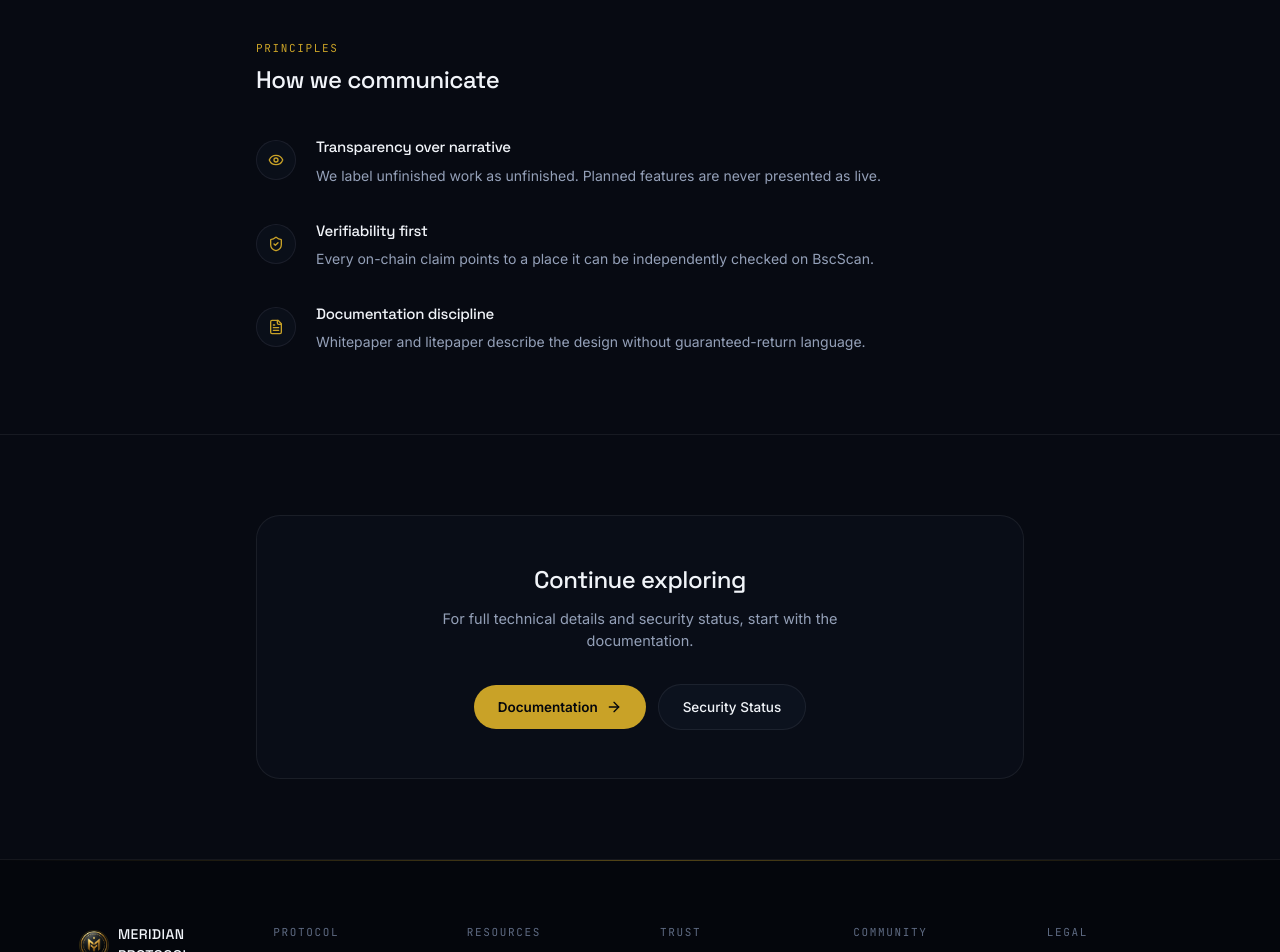
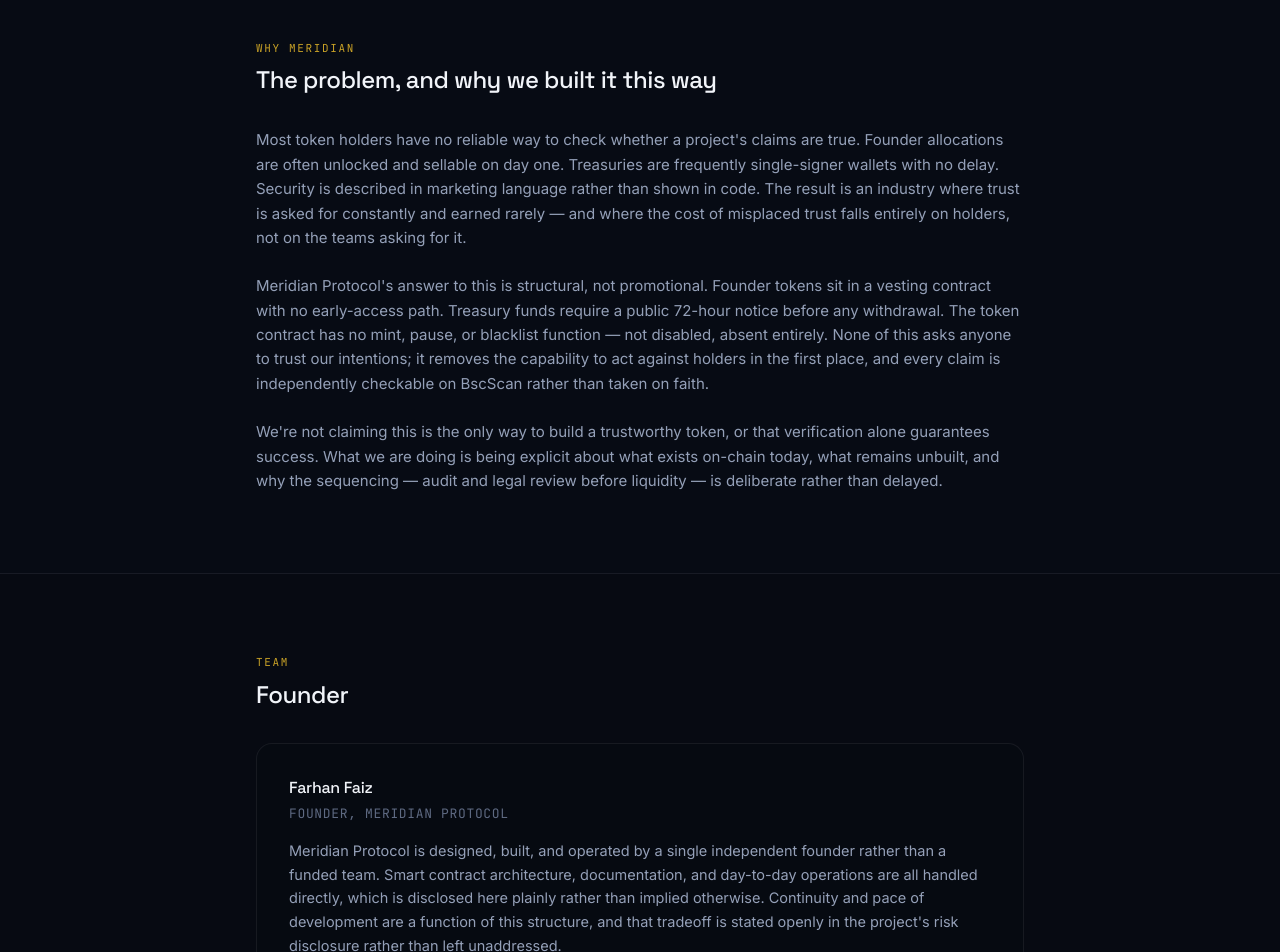
Before and after one commit to AuthorFarhanFaiz/MeridianProtocol-OfficialWebsite, a React (Vite) app: page /about in a window 1280 px wide. Shown: the part 1380-2332 px from the top of the page. Built offline with nearby package versions, Linux system fonts and the light colour scheme.

Commit message:
Add Meridian Protocol trust and security section
Added a new section explaining the Meridian Protocol's approach to trust and security, detailing the structural measures taken to ensure transparency and reliability.

```diff
--- a/src/pages/About.tsx
+++ b/src/pages/About.tsx
@@ -96,6 +96,77 @@ export default function About() {
         </div>
       </section>
 
+      <section className="border-b border-surface-border bg-surface/15">
+        <div className="container-page py-16 sm:py-20">
+          <div className="mx-auto max-w-3xl">
+            <p className="font-mono text-[11px] uppercase tracking-[0.15em] text-line">
+              Why Meridian
+            </p>
+            <h2 className="mt-2 text-2xl font-medium text-ink">
+              The problem, and why we built it this way
+            </h2>
+            <div className="mt-8 space-y-6 text-[15px] leading-relaxed text-ink-dim">
+              <p>
+                Most token holders have no reliable way to check whether a
+                project's claims are true. Founder allocations are often
+                unlocked and sellable on day one. Treasuries are frequently
+                single-signer wallets with no delay. Security is described
+                in marketing language rather than shown in code. The result
+                is an industry where trust is asked for constantly and
+                earned rarely — and where the cost of misplaced trust falls
+                entirely on holders, not on the teams asking for it.
+              </p>
+              <p>
+                Meridian Protocol's answer to this is structural, not
+                promotional. Founder tokens sit in a vesting contract with
+                no early-access path. Treasury funds require a public
+                72-hour notice before any withdrawal. The token contract has
+                no mint, pause, or blacklist function — not disabled, absent
+                entirely. None of this asks anyone to trust our intentions;
+                it removes the capability to act against holders in the
+                first place, and every claim is independently checkable on
+                BscScan rather than taken on faith.
+              </p>
+              <p>
+                We're not claiming this is the only way to build a
+                trustworthy token, or that verification alone guarantees
+                success. What we are doing is being explicit about what
+                exists on-chain today, what remains unbuilt, and why the
+                sequencing — audit and legal review before liquidity —
+                is deliberate rather than delayed.
+              </p>
+            </div>
+          </div>
+        </div>
+      </section>
+
+      <section className="border-b border-surface-border">
+        <div className="container-page py-16 sm:py-20">
+          <div className="mx-auto max-w-3xl">
+            <p className="font-mono text-[11px] uppercase tracking-[0.15em] text-line">
+              Team
+            </p>
+            <h2 className="mt-2 text-2xl font-medium text-ink">Founder</h2>
+            <div className="mt-8 rounded-2xl border border-surface-border bg-base/60 p-8">
+              <h3 className="text-[16px] font-medium text-ink">Farhan Faiz</h3>
+              <p className="mt-1 text-[13px] font-mono uppercase tracking-wider text-ink-faint">
+                Founder, Meridian Protocol
+              </p>
+              <p className="mt-4 text-[14.5px] leading-relaxed text-ink-dim">
+                Meridian Protocol is designed, built, and operated by a
+                single independent founder rather than a funded team. Smart
+                contract architecture, documentation, and day-to-day
+                operations are all handled directly, which is disclosed
+                here plainly rather than implied otherwise. Continuity and
+                pace of development are a function of this structure, and
+                that tradeoff is stated openly in the project's risk
+                disclosure rather than left unaddressed.
+              </p>
+            </div>
+          </div>
+        </div>
+      </section>
+
       <section className="border-b border-surface-border">
         <div className="container-page py-16 sm:py-20">
           <div className="mx-auto max-w-3xl">
```
